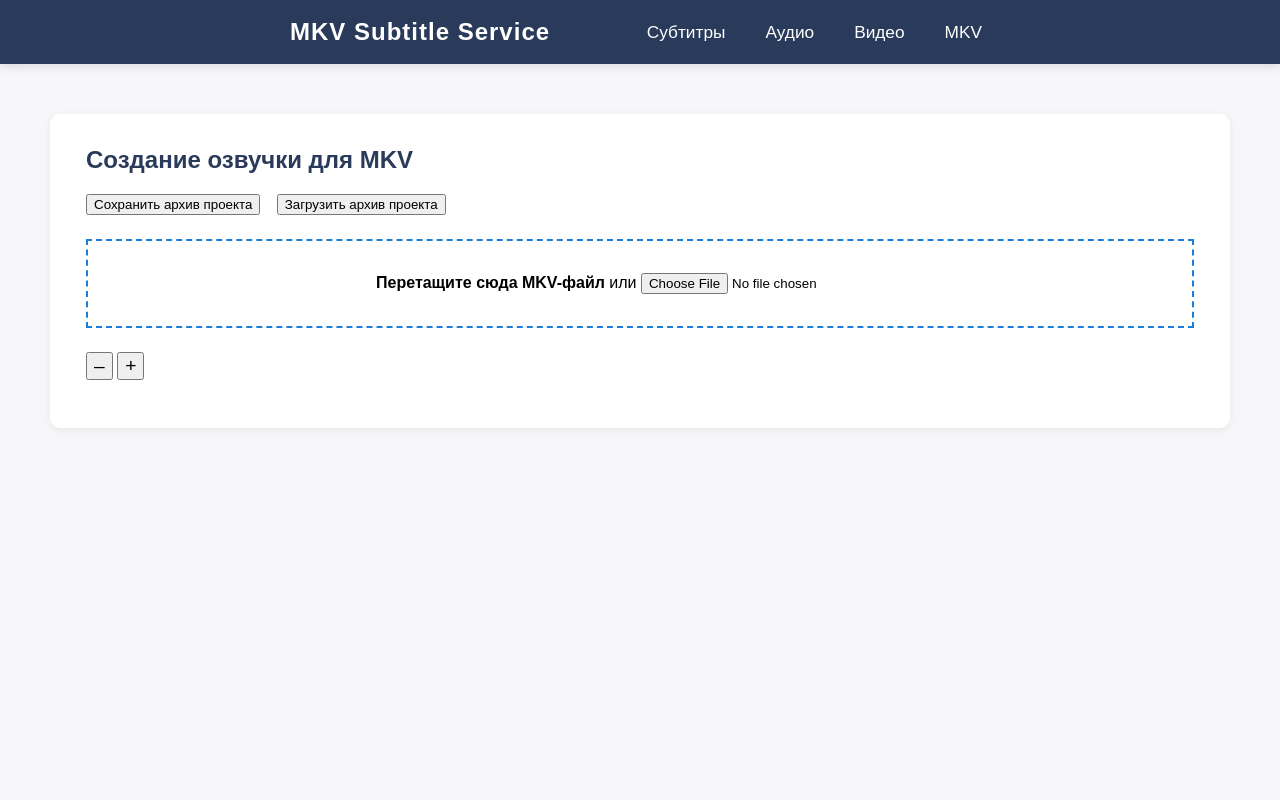
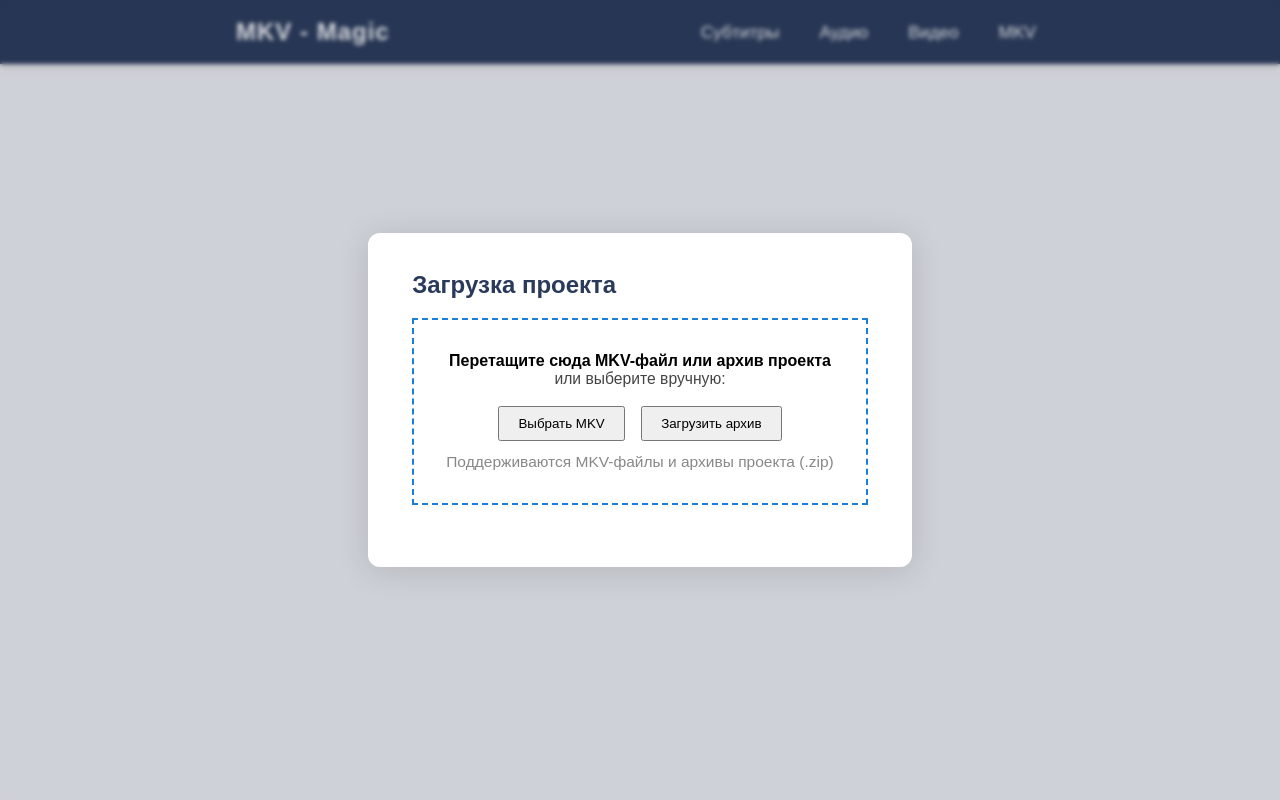
Before and after one commit to vitaluska123/mkv_magic, a Flask app: page /voiceover in a window 1280 px wide. Run offline with Flask 3, Linux system fonts and the light colour scheme; some libraries are stand-ins or nearby versions.

Commit message:
Добавить модальные окна для загрузки и прогресса, улучшить интерфейс и обработку файлов; добавить отладочный логгер

```diff
--- /dev/null
+++ b/web_extract_subs/static/debug.js
@@ -0,0 +1,5 @@
+// debug.js — универсальный логгер для фронтенда
+export const debugMode = true;
+export function debugLog(...args) {
+  if (debugMode) console.log('[debug]', ...args);
+}
--- a/web_extract_subs/static/style.css
+++ b/web_extract_subs/static/style.css
@@ -13,8 +13,10 @@ body {
     box-shadow: 0 2px 10px #0002;
 }
 .header-inner {
-    max-width: 700px;
+    /* max-width: 90%; */
     margin: 0 auto;
+    margin-left: 200px;
+    margin-right: 200px;
     padding: 0 36px;
     display: flex;
     align-items: center;
--- a/web_extract_subs/static/voiceover.js
+++ b/web_extract_subs/static/voiceover.js
@@ -43,6 +43,7 @@ import { setSubsElements, showSubs } from './subs.js';
 import { setAudioElements, encodeWAV, createEmptyUserAudio, syncTimelineToVideo, syncAllTimelines, syncAllTimelinesWithCursors, enableTimelineTimeDisplay } from './audio.js';
 import { showProgress, hideProgress, setVideoSize, setUiElements, showVideoAndAudio } from './ui.js';
 import { saveArchive, loadArchive, setArchiveElements } from './archive.js';
+import { debugLog } from './debug.js';
 
 // Инициализация UI-модуля
 setUiElements({
@@ -76,69 +77,81 @@ setSubsElements({
   wavesurferUsr: wavesurferUser
 });
 
-// Drag&Drop
-['dragenter','dragover','dragleave','drop'].forEach(eventName => {
-  dropZone.addEventListener(eventName, e => e.preventDefault());
-});
-dropZone.addEventListener('drop', e => {
-  const files = e.dataTransfer.files;
-  if (files.length) handleFile(files[0]);
-});
-fileInput.addEventListener('change', e => {
-  if (e.target.files.length) handleFile(e.target.files[0]);
-});
+// === МОДАЛКА ПРОГРЕССА ===
+const modalProgress = document.getElementById('modal-progress');
+const modalProgressBar = document.getElementById('modal-progress-bar');
+const modalProgressLabel = document.getElementById('modal-progress-label');
 
-function handleFile(file) {
-  if (!file.name.match(/\.mkv$/i)) {
-    statusDiv.textContent = 'Пожалуйста, выберите MKV-файл.';
-    return;
-  }
-  mkvFile = file;
-  statusDiv.textContent = 'Загружаем и извлекаем дорожки...';
-  uploadAndExtract(file);
+function showModalProgress(label) {
+  debugLog('Показ модалки прогресса', label);
+  if (modalProgress) modalProgress.style.display = 'flex';
+  if (modalProgressLabel) modalProgressLabel.textContent = label || 'Подождите, идёт обработка файла';
+  if (modalProgressBar) modalProgressBar.style.width = '0%';
 }
-window.handleFile = handleFile;
-
-// --- Кнопки изменения размера видео ---
-const videoResizeBar = document.createElement('div');
-videoResizeBar.style.textAlign = 'right';
-videoResizeBar.style.marginBottom = '4px';
-videoResizeBar.innerHTML = '<button id="video-size-dec" style="font-size:1.2em;">–</button> <button id="video-size-inc" style="font-size:1.2em;">+</button>';
-videoPreviewDiv.parentNode.insertBefore(videoResizeBar, videoPreviewDiv);
-document.getElementById('video-size-dec').onclick = () => setVideoSize(Math.max(0.5, 1-0.2));
-document.getElementById('video-size-inc').onclick = () => setVideoSize(Math.min(2, 1+0.2));
-setVideoSize(1);
-
-// --- Сохранение и загрузка архива проекта ---
-saveArchiveBtn.onclick = async function() {
-  await saveArchive();
-};
-loadArchiveBtn.onclick = () => loadArchiveInput.click();
-loadArchiveInput.onchange = function(e) {
-  if (!e.target.files.length) return;
-  loadArchive(e.target.files[0]);
-};
+function updateModalProgress(percent, label) {
+  debugLog('Обновление прогресса', percent, label);
+  if (modalProgressBar) modalProgressBar.style.width = percent + '%';
+  if (modalProgressLabel && label) modalProgressLabel.textContent = label;
+}
+function hideModalProgress() {
+  debugLog('Скрытие модалки прогресса');
+  if (modalProgress) modalProgress.style.display = 'none';
+}
 
 // --- ВЫБОР ДОРОЖКИ СУБТИТРОВ ---
-// uploadAndExtract, showVideoAndAudio, запись, timeline и прочее теперь делегируются в модули
 function uploadAndExtract(file) {
+  debugLog('Начало загрузки MKV', file);
+  showModalProgress('Загрузка файла...');
   const formData = new FormData();
   formData.append('mkvfile', file);
-  showProgress(10, 'Загрузка файла...');
+  updateModalProgress(10, 'Загрузка файла...');
   fetch('/voiceover-upload', {
     method:'POST',
     body:formData,
-  }).then(r => {
-    showProgress(60, 'Извлечение дорожек...');
+  }).then(async r => {
+    updateModalProgress(30, 'Обработка видео [1/3]');
+    // эмулируем этапы для UX (реально сервер работает атомарно, но UX будет лучше)
+    await new Promise(res => setTimeout(res, 200));
+    updateModalProgress(60, 'Обработка звуковой дорожки [2/3]');
+    await new Promise(res => setTimeout(res, 200));
+    updateModalProgress(80, 'Обработка субтитров [3/3]');
+    await new Promise(res => setTimeout(res, 200));
     return r.json();
   })
-  .then(data => {
-    showProgress(100, 'Готово!');
-    setTimeout(hideProgress, 800);
+  .then(async data => {
+    debugLog('Ответ от /voiceover-upload', data);
+    // --- Динамический прогресс по дорожкам ---
+    let progress = 30;
+    let step = 0;
+    // Видео
+    const videoCount = data.video_tracks ? data.video_tracks.length : (data.video_url ? 1 : 0);
+    for (let i = 0; i < videoCount; ++i) {
+      updateModalProgress(progress, `Обработка видео [${i+1}/${videoCount}]`);
+      await new Promise(res => setTimeout(res, 200));
+      progress += 10;
+    }
+    // Аудио
+    const audioCount = data.audio_tracks ? data.audio_tracks.length : (data.audio_url ? 1 : 0);
+    for (let i = 0; i < audioCount; ++i) {
+      updateModalProgress(progress, `Обработка звуковой дорожки [${i+1}/${audioCount}]`);
+      await new Promise(res => setTimeout(res, 200));
+      progress += 10;
+    }
+    // Субтитры
+    const subsCount = data.subs_tracks ? data.subs_tracks.length : (data.subs_text ? 1 : 0);
+    for (let i = 0; i < subsCount; ++i) {
+      updateModalProgress(progress, `Обработка субтитров [${i+1}/${subsCount}]`);
+      await new Promise(res => setTimeout(res, 200));
+      progress += 10;
+    }
+    updateModalProgress(100, 'Готово!');
+    setTimeout(hideModalProgress, 600);
     if (data.error) {
+      debugLog('Ошибка загрузки', data.error);
       statusDiv.textContent = data.error;
       return;
     }
+    showMainWorkspace();
     showVideoAndAudio(data.video_url, data.audio_url);
     setAudioElements({
       wavesurferOrig: window.wavesurferOriginal,
@@ -216,7 +229,110 @@ function uploadAndExtract(file) {
     }
   })
   .catch(e => {
-    hideProgress();
+    debugLog('Ошибка fetch', e);
+    hideModalProgress();
     statusDiv.textContent = 'Ошибка загрузки: ' + e;
   });
 }
+
+
+// === МОДАЛКА ЗАГРУЗКИ ===
+const modalUpload = document.getElementById('modal-upload');
+const modalDropZone = document.getElementById('modal-drop-zone');
+const modalMkvBtn = document.getElementById('modal-mkv-btn');
+const modalMkvInput = document.getElementById('modal-mkv-input');
+const modalArchiveBtn = document.getElementById('modal-archive-btn');
+const modalArchiveInput = document.getElementById('modal-archive-input');
+const mainWorkspace = document.getElementById('main-workspace');
+
+function showMainWorkspace() {
+  debugLog('Показ main-workspace');
+  if (modalUpload) modalUpload.style.display = 'none';
+  if (mainWorkspace) mainWorkspace.style.display = '';
+}
+function showModalUpload() {
+  debugLog('Показ модалки загрузки');
+  if (modalUpload) modalUpload.style.display = 'flex';
+  if (mainWorkspace) mainWorkspace.style.display = 'none';
+}
+
+if (modalDropZone && modalMkvBtn && modalMkvInput && modalArchiveBtn && modalArchiveInput) {
+  // Drag&Drop для модалки
+  ['dragenter','dragover'].forEach(eventName => {
+    modalDropZone.addEventListener(eventName, e => {
+      e.preventDefault();
+      modalDropZone.style.background = '#e9f3ff';
+      modalDropZone.style.borderColor = '#1a7edb';
+    });
+  });
+  ['dragleave','drop'].forEach(eventName => {
+    modalDropZone.addEventListener(eventName, e => {
+      e.preventDefault();
+      modalDropZone.style.background = '';
+      modalDropZone.style.borderColor = '#1a7edb';
+    });
+  });
+  modalDropZone.addEventListener('drop', e => {
+    const files = e.dataTransfer.files;
+    if (!files.length) return;
+    const file = files[0];
+    handleModalFile(file);
+  });
+
+  modalMkvBtn.addEventListener('click', () => modalMkvInput.click());
+  modalArchiveBtn.addEventListener('click', () => modalArchiveInput.click());
+  modalMkvInput.addEventListener('change', e => {
+    if (e.target.files.length) handleModalFile(e.target.files[0]);
+  });
+  modalArchiveInput.addEventListener('change', e => {
+    if (e.target.files.length) handleModalFile(e.target.files[0]);
+  });
+}
+
+function handleModalFile(file) {
+  debugLog('handleModalFile', file);
+  if (!file) return;
+  if (file.name.match(/\.mkv$/i)) {
+    handleFile(file);
+  } else if (file.name.match(/\.zip$/i)) {
+    debugLog('Начало загрузки архива', file);
+    showModalProgress('Загрузка архива...');
+    loadArchive(file);
+  } else {
+    debugLog('Неподдерживаемый тип файла', file);
+    if (modalDropZone) {
+      modalDropZone.style.background = '#ffeaea';
+      modalDropZone.style.borderColor = '#c00';
+    }
+    const hint = document.getElementById('modal-upload-hint');
+    if (hint) {
+      hint.textContent = 'Поддерживаются только MKV-файлы и архивы проекта (.zip)';
+      hint.style.color = '#c00';
+    }
+    setTimeout(() => {
+      if (modalDropZone) {
+        modalDropZone.style.background = '';
+        modalDropZone.style.borderColor = '#1a7edb';
+      }
+      if (hint) {
+        hint.textContent = 'Поддерживаются MKV-файлы и архивы проекта (.zip)';
+        hint.style.color = '#888';
+      }
+    }, 1800);
+  }
+}
+
+function handleFile(file) {
+  debugLog('handleFile', file);
+  if (!file.name.match(/\.mkv$/i)) {
+    statusDiv.textContent = 'Пожалуйста, выберите MKV-файл.';
+    return;
+  }
+  mkvFile = file;
+  statusDiv.textContent = 'Загружаем и извлекаем дорожки...';
+  uploadAndExtract(file);
+}
+window.handleFile = handleFile;
+
+// Показываем модалку при старте, скрываем рабочую область
+showModalUpload();
--- /dev/null
+++ b/web_extract_subs/templates/_audio_timeline_controls.html
@@ -0,0 +1,4 @@
+<button id="record-btn">Записать озвучку</button>
+<button id="stop-btn" disabled>Стоп</button>
+<button id="play-mix-btn" disabled>Прослушать микс</button>
+<button id="download-btn" disabled>Скачать озвучку</button>
--- a/web_extract_subs/templates/_header.html
+++ b/web_extract_subs/templates/_header.html
@@ -1,6 +1,6 @@
 <div class="header">
   <div class="header-inner">
-    <a href="/" class="header-title" style="text-decoration:none;color:#fff;">MKV Subtitle Service</a>
+    <a href="/" class="header-title" style="text-decoration:none;color:#fff;">MKV - Magic</a>
     <nav class="header-nav">
       <div class="nav-category">
         <span>Субтитры</span>
--- /dev/null
+++ b/web_extract_subs/templates/_modal_progress.html
@@ -0,0 +1,11 @@
+<div id="modal-progress" class="modal" style="display:none;align-items:center;justify-content:center;position:fixed;z-index:1000;left:0;top:0;width:100vw;height:100vh;background:rgba(30,40,60,0.18);backdrop-filter:blur(2px);">
+  <div class="modal-content" style="background:#fff;border-radius:12px;box-shadow:0 4px 32px #0002;padding:38px 44px;min-width:340px;max-width:96vw;display:flex;flex-direction:column;align-items:center;">
+    <h2 style="margin-top:0;">Загрузка...</h2>
+    <div id="modal-progress-label" style="margin-bottom:18px;font-size:1.1em;color:#2a3a5a;">Подождите, идёт обработка файла</div>
+    <div style="width:100%;margin-bottom:8px;">
+      <div style="background:#e9eaf0;border-radius:8px;overflow:hidden;height:22px;">
+        <div id="modal-progress-bar" style="height:22px;width:0%;background:#1a7edb;transition:width 0.3s;"></div>
+      </div>
+    </div>
+  </div>
+</div>
--- /dev/null
+++ b/web_extract_subs/templates/_modal_upload.html
@@ -0,0 +1,14 @@
+<div id="modal-upload" class="modal" style="display:flex;align-items:center;justify-content:center;position:fixed;z-index:1000;left:0;top:0;width:100vw;height:100vh;background:rgba(30,40,60,0.18);backdrop-filter:blur(2px);">
+  <div class="modal-content" style="background:#fff;border-radius:12px;box-shadow:0 4px 32px #0002;padding:38px 44px;min-width:340px;max-width:96vw;">
+    <h2 style="margin-top:0;">Загрузка проекта</h2>
+    <div id="modal-drop-zone" style="border:2px dashed #1a7edb;padding:32px;text-align:center;margin-bottom:24px;cursor:pointer;min-width:320px;">
+      <b>Перетащите сюда MKV-файл или архив проекта</b><br>
+      <span style="font-size:0.98em;color:#444;">или выберите вручную:</span><br><br>
+      <input type="file" id="modal-mkv-input" accept="video/x-matroska,video/*" style="display:none;">
+      <button id="modal-mkv-btn" style="padding:8px 18px;margin-right:12px;">Выбрать MKV</button>
+      <input type="file" id="modal-archive-input" accept=".zip,application/zip" style="display:none;">
+      <button id="modal-archive-btn" style="padding:8px 18px;">Загрузить архив</button>
+      <div id="modal-upload-hint" style="margin-top:12px;font-size:0.97em;color:#888;">Поддерживаются MKV-файлы и архивы проекта (.zip)</div>
+    </div>
+  </div>
+</div>
--- /dev/null
+++ b/web_extract_subs/templates/_preview_block.html
@@ -0,0 +1,17 @@
+<div id="preview-block" style="display:flex;gap:32px;align-items:flex-start;">
+  <div id="video-preview" style="display:none;margin-bottom:24px;flex:2;max-width:420px;">
+    <video id="video" controls style="max-width:100%;background:#000;border-radius:8px;"></video>
+  </div>
+  <div id="subs-preview-block" style="display:none;flex:1;min-width:260px;">
+    <div style="display:flex;align-items:center;gap:10px;">
+      <h3 style="margin-top:0;margin-bottom:0;">Субтитры</h3>
+      <select id="subs-track-select" style="display:none;font-size:1em;padding:2px 8px;border-radius:5px;"></select>
+    </div>
+    <div id="subs-preview" style="background:#f2f4fa;border-radius:8px;padding:12px 14px;max-height:340px;overflow:auto;font-size:1.04em;"></div>
+    <div id="subs-upload-block" style="margin-top:12px;display:none;">
+      <label style="font-size:0.98em;">Загрузить свои субтитры (.srt, .ass):
+        <input type="file" id="subs-input" accept=".srt,.ass,.vtt,.txt">
+      </label>
+    </div>
+  </div>
+</div>
--- /dev/null
+++ b/web_extract_subs/templates/_progress_bar.html
@@ -0,0 +1,6 @@
+<div id="progress-bar-block" style="margin:18px 0 24px 0; display:none;">
+  <div style="background:#e9eaf0;border-radius:8px;overflow:hidden;height:22px;">
+    <div id="progress-bar" style="height:22px;width:0%;background:#1a7edb;transition:width 0.3s;"></div>
+  </div>
+  <div id="progress-bar-label" style="margin-top:6px;font-size:1.04em;color:#2a3a5a;"></div>
+</div>
--- /dev/null
+++ b/web_extract_subs/templates/_project_archive_controls.html
@@ -0,0 +1,5 @@
+<div id="project-archive-controls" style="margin:16px 0 24px 0;">
+  <button id="save-archive-btn" style="margin-right:12px;">Сохранить архив проекта</button>
+  <button id="load-archive-btn">Загрузить архив проекта</button>
+  <input type="file" id="load-archive-input" accept=".zip,application/zip" style="display:none;">
+</div>
--- /dev/null
+++ b/web_extract_subs/templates/_statusbar.html
@@ -0,0 +1,4 @@
+<div id="statusbar" style="margin-top:20px;color:#c00;min-height:24px;display:flex;align-items:center;gap:18px;">
+  <span id="status"></span>
+  <div id="quick-actions" style="margin-left:auto;display:flex;gap:10px;"></div>
+</div>
--- /dev/null
+++ b/web_extract_subs/templates/_timelines_block.html
@@ -0,0 +1,13 @@
+<div id="timelines" style="display:none;">
+  <div style="display:flex;align-items:center;gap:18px;margin-bottom:2px;">
+    <h3 style="margin:0;">Таймлайн оригинального аудио</h3>
+    <span id="original-audio-time" style="font-size:1.08em;color:#2a3a5a;"></span>
+  </div>
+  <div id="original-audio-timeline"></div>
+  <div style="display:flex;align-items:center;gap:18px;margin:18px 0 2px 0;">
+    <h3 style="margin:0;">Таймлайн вашей озвучки</h3>
+    <span id="user-audio-time" style="font-size:1.08em;color:#2a3a5a;"></span>
+  </div>
+  <div id="user-audio-timeline"></div>
+  {% include '_audio_timeline_controls.html' %}
+</div>
--- /dev/null
+++ b/web_extract_subs/templates/_topbar_menu.html
@@ -0,0 +1,33 @@
+<div id="topbar-menu" style="background:#2a3a5a;color:#fff;padding:0 0 0 0;min-height:48px;display:flex;align-items:center;box-shadow:0 2px 10px #0001;">
+  <div style="padding:0 24px;font-size:1.25em;font-weight:bold;letter-spacing:0.5px;">MKV Magic</div>
+  <div style="display:flex;gap:18px;align-items:center;">
+    <div class="menu-dropdown" style="position:relative;">
+      <button class="menu-btn" style="background:none;border:none;color:#fff;font-size:1em;padding:8px 14px;cursor:pointer;">Файл ▼</button>
+      <div class="menu-dropdown-content" style="display:none;position:absolute;left:0;top:100%;background:#fff;color:#222;min-width:160px;box-shadow:0 4px 16px #0002;border-radius:0 0 8px 8px;z-index:10;">
+        <button id="menu-save-archive" style="width:100%;background:none;border:none;padding:10px 18px;text-align:left;cursor:pointer;">Сохранить проект</button>
+        <button id="menu-load-archive" style="width:100%;background:none;border:none;padding:10px 18px;text-align:left;cursor:pointer;">Загрузить проект</button>
+      </div>
+    </div>
+    <div class="menu-dropdown" style="position:relative;">
+      <button class="menu-btn" style="background:none;border:none;color:#fff;font-size:1em;padding:8px 14px;cursor:pointer;">Вид ▼</button>
+      <div class="menu-dropdown-content" style="display:none;position:absolute;left:0;top:100%;background:#fff;color:#222;min-width:160px;box-shadow:0 4px 16px #0002;border-radius:0 0 8px 8px;z-index:10;">
+        <button id="menu-theme-light" style="width:100%;background:none;border:none;padding:10px 18px;text-align:left;cursor:pointer;">Светлая тема</button>
+        <button id="menu-theme-dark" style="width:100%;background:none;border:none;padding:10px 18px;text-align:left;cursor:pointer;">Тёмная тема</button>
+      </div>
+    </div>
+  </div>
+</div>
+<script>
+// Простая логика выпадающих меню
+[...document.querySelectorAll('.menu-dropdown')].forEach(drop => {
+  const btn = drop.querySelector('.menu-btn');
+  const content = drop.querySelector('.menu-dropdown-content');
+  btn.onclick = e => {
+    e.stopPropagation();
+    content.style.display = content.style.display === 'flex' || content.style.display === 'block' ? 'none' : 'block';
+  };
+});
+document.body.onclick = () => {
+  document.querySelectorAll('.menu-dropdown-content').forEach(el => el.style.display = 'none');
+};
+</script>
--- a/web_extract_subs/templates/voiceover.html
+++ b/web_extract_subs/templates/voiceover.html
@@ -5,67 +5,23 @@
 <link rel="stylesheet" href="/static/style.css">
 <script src="https://unpkg.com/wavesurfer.js"></script>
 <style>
-/* Только для этой страницы: расширяем .container */
-.container {
-  max-width: none;
-  width: auto;
-  margin: 50px;
-}
+.container { max-width: none; width: auto; margin: 50px; }
+#main-workspace { display: none; }
 </style>
 </head>
 <body>
 {% include '_header.html' %}
-<div class="container">
-  <h2>Создание озвучки для MKV</h2>
-  <div id="project-archive-controls" style="margin:16px 0 24px 0;">
-    <button id="save-archive-btn" style="margin-right:12px;">Сохранить архив проекта</button>
-    <button id="load-archive-btn">Загрузить архив проекта</button>
-    <input type="file" id="load-archive-input" accept=".zip,application/zip" style="display:none;">
+{% include '_modal_upload.html' %}
+{% include '_modal_progress.html' %}
+<div id="main-workspace">
+  {% include '_topbar_menu.html' %}
+  <div class="container">
+    <h2>Создание озвучки для MKV</h2>
+    {% include '_preview_block.html' %}
+    {% include '_timelines_block.html' %}
+    {% include '_progress_bar.html' %}
+    {% include '_statusbar.html' %}
   </div>
-  <div id="drop-zone" style="border:2px dashed #1a7edb;padding:32px;text-align:center;margin-bottom:24px;cursor:pointer;">
-    <b>Перетащите сюда MKV-файл</b> или <input type="file" id="file-input" accept="video/x-matroska,video/*">
-  </div>
-  <div style="display:flex;gap:32px;align-items:flex-start;">
-    <div id="video-preview" style="display:none;margin-bottom:24px;flex:2;max-width:420px;">
-      <video id="video" controls style="max-width:100%;background:#000;border-radius:8px;"></video>
-    </div>
-    <div id="subs-preview-block" style="display:none;flex:1;min-width:260px;">
-      <div style="display:flex;align-items:center;gap:10px;">
-        <h3 style="margin-top:0;margin-bottom:0;">Субтитры</h3>
-        <select id="subs-track-select" style="display:none;font-size:1em;padding:2px 8px;border-radius:5px;"></select>
-      </div>
-      <div id="subs-preview" style="background:#f2f4fa;border-radius:8px;padding:12px 14px;max-height:340px;overflow:auto;font-size:1.04em;"></div>
-      <div id="subs-upload-block" style="margin-top:12px;display:none;">
-        <label style="font-size:0.98em;">Загрузить свои субтитры (.srt, .ass):
-          <input type="file" id="subs-input" accept=".srt,.ass,.vtt,.txt">
-        </label>
-      </div>
-    </div>
-  </div>
-  <div id="timelines" style="display:none;">
-    <div style="display:flex;align-items:center;gap:18px;margin-bottom:2px;">
-      <h3 style="margin:0;">Таймлайн оригинального аудио</h3>
-      <span id="original-audio-time" style="font-size:1.08em;color:#2a3a5a;"></span>
-    </div>
-    <div id="original-audio-timeline"></div>
-    <div style="display:flex;align-items:center;gap:18px;margin:18px 0 2px 0;">
-      <h3 style="margin:0;">Таймлайн вашей озвучки</h3>
-      <span id="user-audio-time" style="font-size:1.08em;color:#2a3a5a;"></span>
-    </div>
-    <div id="user-audio-timeline"></div>
-    <button id="record-btn">Записать озвучку</button>
-    <button id="stop-btn" disabled>Стоп</button>
-    <button id="play-mix-btn" disabled>Прослушать микс</button>
-    <button id="download-btn" disabled>Скачать озвучку</button>
-  </div>
-  <!-- Прогресс-бар -->
-  <div id="progress-bar-block" style="margin:18px 0 24px 0; display:none;">
-    <div style="background:#e9eaf0;border-radius:8px;overflow:hidden;height:22px;">
-      <div id="progress-bar" style="height:22px;width:0%;background:#1a7edb;transition:width 0.3s;"></div>
-    </div>
-    <div id="progress-bar-label" style="margin-top:6px;font-size:1.04em;color:#2a3a5a;"></div>
-  </div>
-  <div id="status" style="margin-top:20px;color:#c00;"></div>
 </div>
 <script type="module" src="/static/voiceover.js"></script>
 </body>
```
